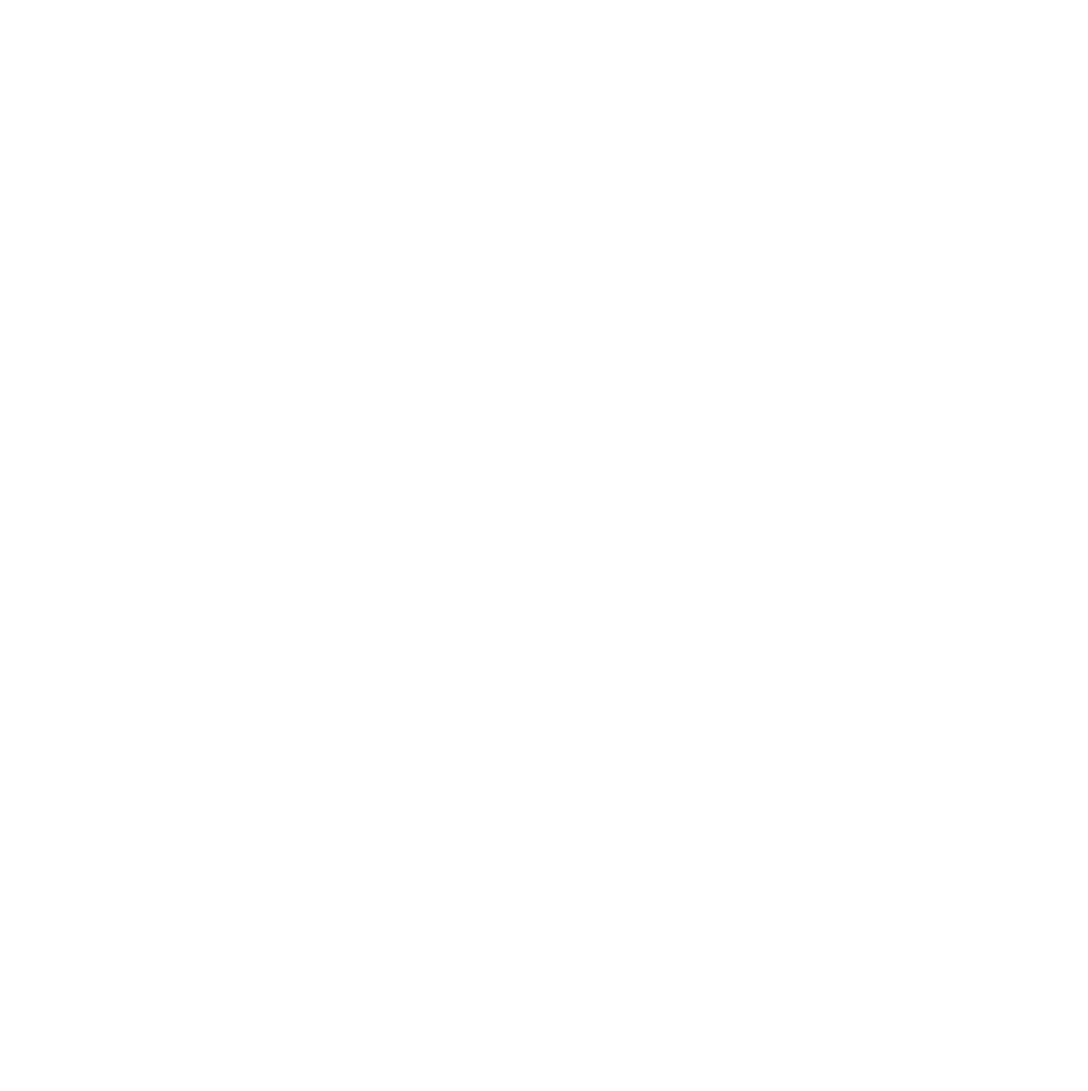
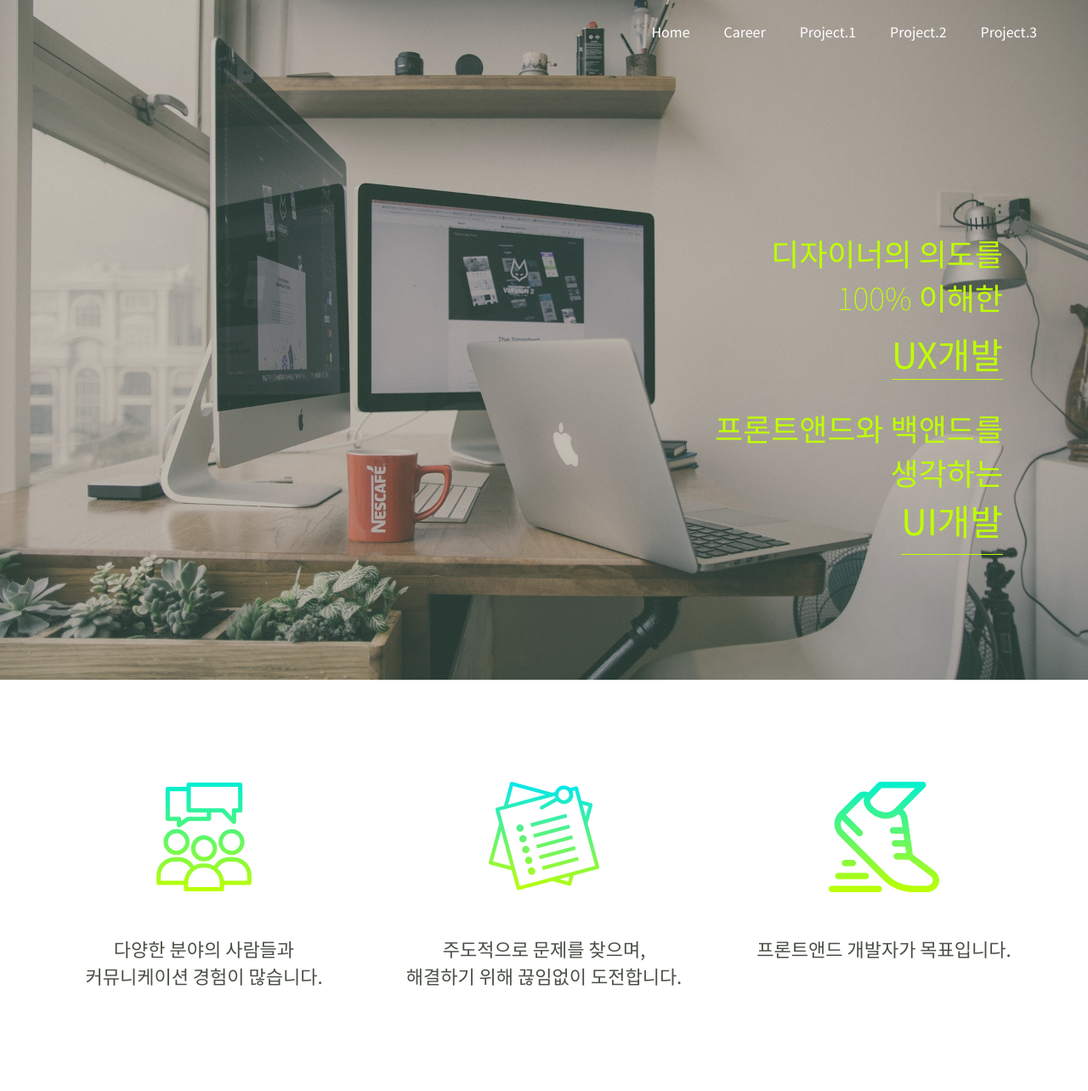
Before and after one commit to hyeon-chae/portfolio, a plain HTML site: page public/index.html in a window 1280 px wide. Shown: the whole page at 85% size. Before the commit the page ends 800 px from the top, so only its background shows below. Drawn offline with Linux system fonts and the light colour scheme.

Commit message:
main, second add

```diff
--- /dev/null
+++ b/assets/style/_common.scss
@@ -0,0 +1,113 @@
+* {
+    margin: 0;
+    padding: 0;
+}
+
+body {
+    font-family: 'Noto Sans KR', 'Roboto', sans-serif;
+    color: #292929;
+}
+
+li,
+ol {
+    list-style: none;
+}
+
+a {
+    font-family: 'Noto Sans KR', 'Roboto', sans-serif;
+    text-decoration: none;
+    color: #292929;
+    display: inline-block;
+}
+
+button {
+    font-family: 'Noto Sans KR', 'Roboto', sans-serif;
+    cursor: pointer;
+    border: none;
+    background: none;
+    vertical-align: middle;
+    &:focus {
+        outline: 0;
+    }
+}
+
+img {
+    display: inline-block;
+    background: none;
+    border: none;
+}
+
+input, textarea {
+    font-family: 'Noto Sans KR', 'Roboto', sans-serif;
+    border: none;
+    resize: none;
+}
+
+// margin
+@for $i from 0 through 30 {
+    .mg-#{$i} {
+        margin: 1px * $i !important;
+    }
+
+    .mg-top-#{$i} {
+        margin-top: 1px * $i !important;
+    }
+
+    .mg-bottom-#{$i} {
+        margin-bottom: 1px * $i !important;
+    }
+
+    .mg-right-#{$i} {
+        margin-right: 1px * $i !important;
+    }
+
+    .mg-left-#{$i} {
+        margin-left: 1px * $i !important;
+    }
+}
+
+// padding
+@for $i from 0 through 30 {
+    .pd-#{$i} {
+        padding: 1px * $i !important;
+    }
+
+    .pd-top-#{$i} {
+        padding-top: 1px * $i !important;
+    }
+
+    .pd-bottom-#{$i} {
+        padding-bottom: 1px * $i !important;
+    }
+
+    .pd-right-#{$i} {
+        padding-right: 1px * $i !important;
+    }
+
+    .pd-left-#{$i} {
+        padding-left: 1px * $i !important;
+    }
+}
+// width
+@for $i from 1 through 100 {
+    .width-#{$i} {
+        width: $i * 1% !important;
+    }
+}
+
+// icon
+@for $i from 1 through 100 {
+    .icon-#{$i} {
+        width: $i * 1px !important;
+        height: $i * 1px !important;
+    }
+}
+
+.center{
+    max-width: 1200px;
+    margin:auto;
+    position: relative;
+}
+
+// #bfff00
+// rgba(0, 239, 209, 1)
--- /dev/null
+++ b/assets/style/_mo-main.scss
@@ -0,0 +1,11 @@
+@media screen and (max-width:767px) {
+
+    // section main
+    .main {
+        background: url('../img/mian-img1.jpg') no-repeat center;
+        width: 100%;
+        height: 100vh;
+        background-size: cover;
+
+    }
+}
--- /dev/null
+++ b/assets/style/_pc-main.scss
@@ -0,0 +1,91 @@
+// section main
+.main{
+    background: url('../img/mian-img1.jpg') no-repeat center;
+    width: 100%;
+    height: 100vh;
+    background-size: cover;
+    position: relative;
+    &::after{
+        content: " ";
+        position: absolute;
+        top: 0;
+        left: 0;
+        width: 100%;
+        height: 100%;
+        background-color: rgba(80, 80, 55, 0.3);
+    }
+    .header {
+        .nav-bar {
+            z-index: 1;
+            display: flex;
+            justify-content: flex-end;
+            align-items: center;
+            padding: 15px;
+            a{
+                color: #fff;
+                padding: 10px 20px;
+                font-size: 16px;
+                // text-shadow: 2px 2px 5px rgba(0, 0, 0, 0.3);
+            }
+        }
+    }
+    .key-word-area{
+        z-index: 1;
+        position: relative;
+        width: 100%;
+        height: calc(100% - 74px);
+        .key-word{
+            position: absolute;
+            right: 5%;
+            top: 25%;
+            text-align: right;
+            .wrap{
+                padding: 15px 0;
+                p{
+                    // color: #3ada4f;
+                    // color: #D8FF46;
+                    // color: #c9ff00;
+                    color: #bfff00;
+                    // color: #fff;
+                    // text-shadow: 5px 2px 5px rgba(0, 0, 0, 0.4);
+                    font-size: 36px;
+                    font-weight: 100;
+                    &:nth-child(2){
+                        padding-bottom: 10px;
+                    }
+                    &:last-child{
+                        font-weight: 400;
+                        font-size: 42px;
+                        border-bottom: 1px solid #bfff00;
+                        display: inline-block;
+                    }
+                }
+            }
+        }
+    }
+}
+
+.second{
+    .strong-point-area{
+        display: flex;
+        justify-content: space-around;
+        align-items: flex-start;
+        padding: 120px 0;
+        text-align: center;
+        .strong-point {
+            width: 33.33%;
+            display: flex;
+            flex-direction: column;
+            align-items: center;
+            img{
+                width: 130px;
+                height: 130px;
+            }
+        }
+        .description{
+            padding: 50px 30px 0;
+            font-size: 22px;
+            color: #495045;
+        }
+    }
+}
--- /dev/null
+++ b/assets/style/style.scss
@@ -0,0 +1,8 @@
+// 공통 style
+@import "common.scss";
+
+// pc main.style
+@import "pc-main.scss";
+
+// mo main.style
+@import "mo-main.scss";
--- a/public/index.html
+++ b/public/index.html
@@ -14,15 +14,77 @@
 
     <link href="https://fonts.googleapis.com/css2?family=Noto+Sans+KR:wght@100;300;400;500;700;900&family=Roboto:wght@100;300;400;500;700;900&display=swap" rel="stylesheet">
     <link rel="stylesheet" href="https://use.fontawesome.com/releases/v5.8.1/css/all.css" integrity="sha384-50oBUHEmvpQ+1lW4y57PTFmhCaXp0ML5d60M1M7uH2+nqUivzIebhndOJK28anvf" crossorigin="anonymous">
-    <!-- <link href="../assets/style/main.css" rel="stylesheet"> -->
+    <link href="../assets/style/style.css" rel="stylesheet">
 </head>
 
 <body>
-    <header class="header">
+    <section class="main">
+        <header class="header" id="home">
+            <ui class="nav-bar center">
+                <li><a href="#">Home</a></li>
+                <!-- <li><a href="#"></a></li> -->
+                <li><a href="#">Career</a></li>
+                <li><a href="#">Project.1</a></li>
+                <li><a href="#">Project.2</a></li>
+                <li><a href="#">Project.3</a></li>
+            </ui>
+        </header>
 
-    </header>
+        <div class="key-word-area center">
+            <div class="key-word">
+                <div class="wrap">
+                    <p>디자이너의 의도를</p>
+                    <p>100% 이해한</p>
+                    <p>UX개발</p>
+                </div>
+                <div class="wrap">
+                    <p>프론트앤드와 백앤드를</p>
+                    <div class="">
+                        <p>생각하는</p>
+                        <p>UI개발</p>
+                    </div>
+                </div>
+            </div>
+        </div>
+    </section>
 
-    <section class="body">
+    <section class="second" id="">
+        <div class="strong-point-area center">
+            <div class="strong-point">
+                <img src="../assets/img/group-1.svg" alt="커뮤니케이션">
+                <div class="description">
+                    다양한 분야의 사람들과<br>커뮤니케이션 경험이 많습니다.
+                </div>
+            </div>
+            <div class="strong-point">
+                <img src="../assets/img/note-1.svg" alt="커뮤니케이션">
+                <div class="description">
+                    주도적으로 문제를 찾으며,<br>해결하기 위해 끊임없이 도전합니다.
+                </div>
+            </div>
+            <div class="strong-point">
+                <img src="../assets/img/jogging-1.svg" alt="커뮤니케이션">
+                <div class="description">
+                    프론트앤드 개발자가 목표입니다.
+                </div>
+            </div>
+        </div>
+
+    </section>
+
+    <section class="" id="career">
+
+    </section>
+
+    <section class="" id="project1">
+
+    </section>
+
+    <section class="" id="project2">
+
+    </section>
+
+    <section class="" id="project3">
 
     </section>
 
```
Also changed, not shown: assets/img/group-1.svg (added), assets/img/group-2.svg (added), assets/img/jogging-1.svg (added), assets/img/jogging-2.svg (added), assets/img/main-img2.jpg (added), assets/img/main-img3.jpg (added), assets/img/mian-img1.jpg (added), assets/img/note-1.svg (added), assets/img/note-2.svg (added), assets/style/style.css (added), 2 other files.
